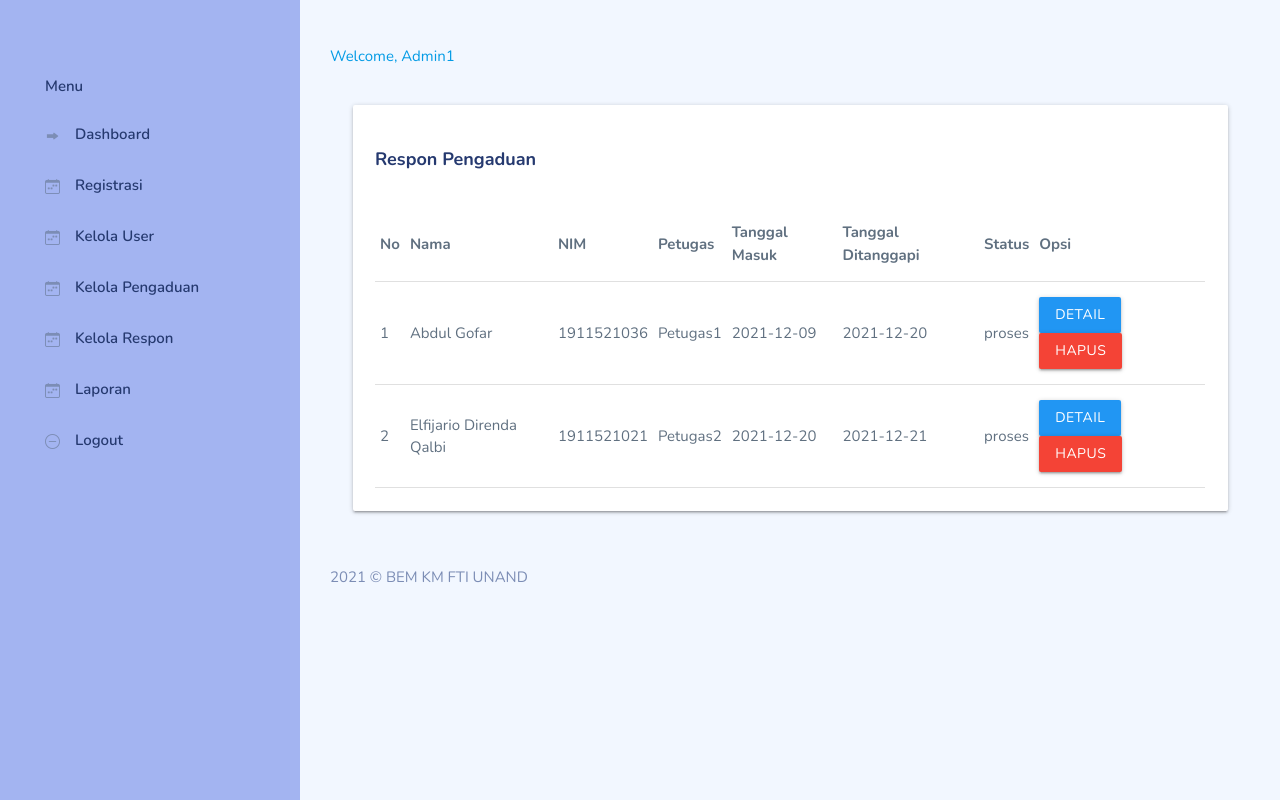
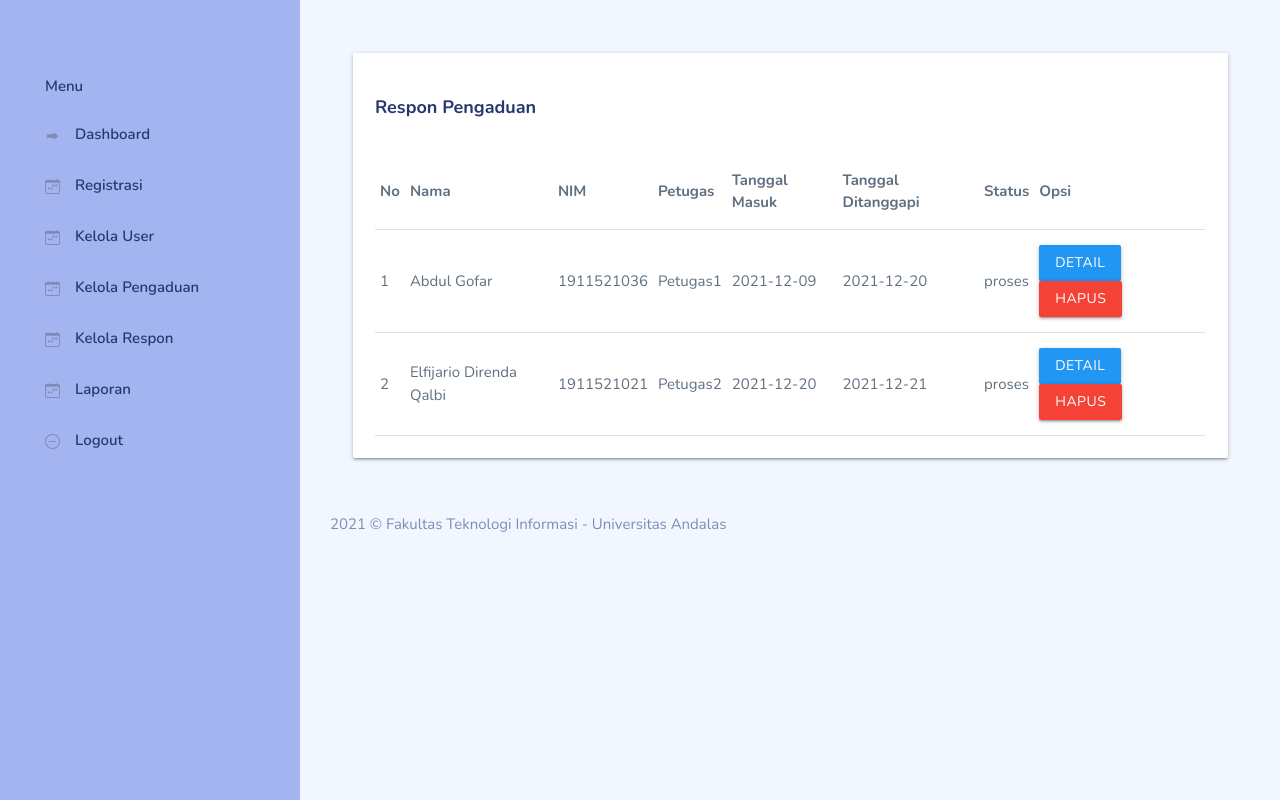
Before and after one commit to ElfijarioDQalbi/tb-ppsi, a PHP site: page /admin/respon.php in a window 1280 px wide. Run offline with PHP 8.4, Linux system fonts and the light colour scheme; a user stored in the database is signed in; data comes from the database, SQL or seed files in the repository; some libraries are stand-ins or nearby versions.

Commit message:
edit tampilan

```diff
--- a/admin/laporan.php
+++ b/admin/laporan.php
@@ -47,10 +47,6 @@
                     <i class="bi bi-justify fs-3"></i>
                 </a>
             </header>
-
-            <div class="page-heading">
-            <a href="#name" class="col s3"> Welcome, <span class=""><?php echo ucwords($_SESSION['data']['nama_petugas']); ?></span></a>
-            </div>
 
             <div class="page-content">
                 <section class="row">
@@ -141,7 +137,7 @@
             <footer>
                 <div class="footer clearfix mb-0 text-muted">
                     <div class="float-start">
-                        <p>2021 &copy; BEM KM FTI UNAND</p>
+                        <p>2021 &copy; Fakultas Teknologi Informasi - Universitas Andalas</p>
                     </div>
                 </div>
             </footer>
--- a/admin/respon.php
+++ b/admin/respon.php
@@ -47,10 +47,6 @@
                     <i class="bi bi-justify fs-3"></i>
                 </a>
             </header>
-
-            <div class="page-heading">
-            <a href="#name" class="col s3"> Welcome, <span class=""><?php echo ucwords($_SESSION['data']['nama_petugas']); ?></span></a>
-            </div>
 
             <div class="page-content">
                 <section class="row">
@@ -139,7 +135,7 @@
             <footer>
                 <div class="footer clearfix mb-0 text-muted">
                     <div class="float-start">
-                        <p>2021 &copy; BEM KM FTI UNAND</p>
+                        <p>2021 &copy; Fakultas Teknologi Informasi - Universitas Andalas</p>
                     </div>
                 </div>
             </footer>
--- a/petugas/respon.php
+++ b/petugas/respon.php
@@ -45,9 +45,6 @@
                     <i class="bi bi-justify fs-3"></i>
                 </a>
             </header>
-            <div class="page-heading">
-            <a href="#name" class="col s3"> Welcome, <span class=""><?php echo ucwords($_SESSION['data']['nama_petugas']); ?></span></a>
-            </div>
             <div class="page-content">
                 <section class="row">
                     <div class="col-12 col-lg-12">
@@ -134,7 +131,7 @@
             <footer>
                 <div class="footer clearfix mb-0 text-muted">
                     <div class="float-start">
-                        <p>2021 &copy; BEM KM FTI UNAND</p>
+                        <p>2021 &copy; Fakultas Teknologi Informasi - Universitas Andalas</p>
                     </div>
                 </div>
             </footer>
```
